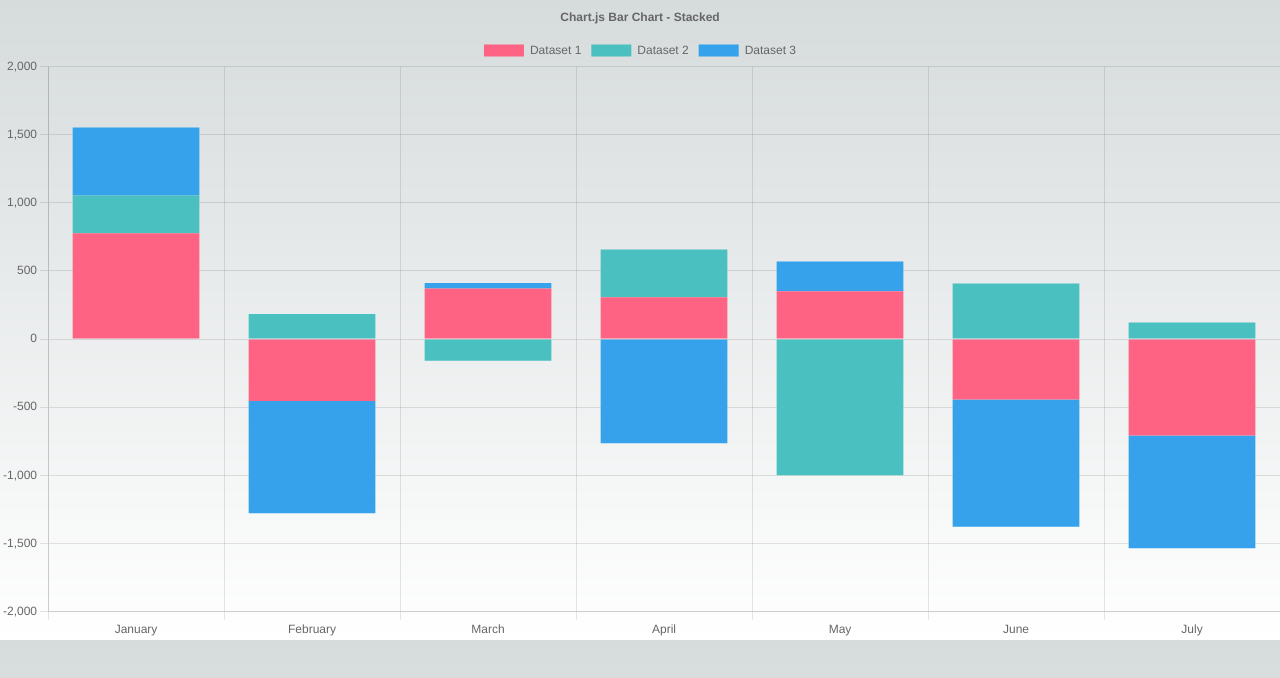
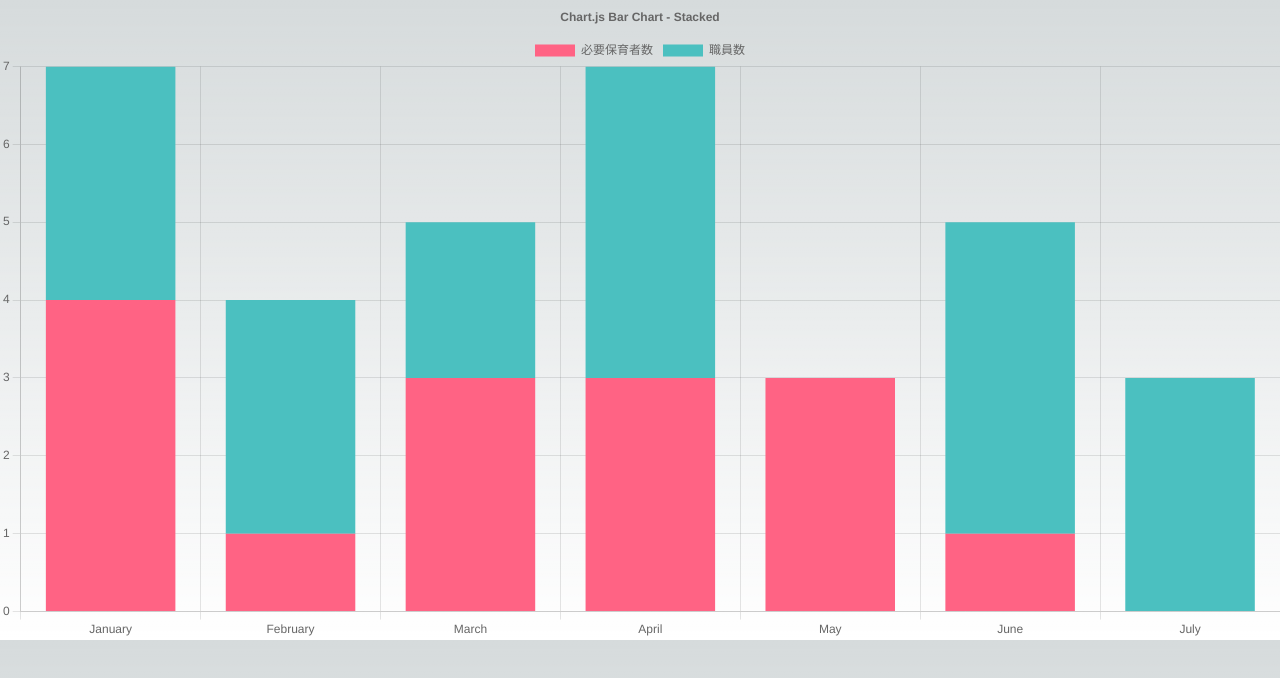
Before and after one commit to KenjiEmura/react-chartjs-2, a Next.js app: page / in a window 1280 px wide. Shown: the top 678 px of the page. Built offline with nearby package versions, Linux system fonts and the light colour scheme.

Commit message:
Changed the labels of the sample data

```diff
--- a/pages/index.tsx
+++ b/pages/index.tsx
@@ -44,20 +44,20 @@ export const data = {
   labels,
   datasets: [
     {
-      label: "Dataset 1",
-      data: labels.map(() => faker.datatype.number({ min: -1000, max: 1000 })),
+      label: "必要保育者数",
+      data: labels.map(() => faker.datatype.number({ min: 0, max: 4 })),
       backgroundColor: "rgb(255, 99, 132)",
     },
     {
-      label: "Dataset 2",
-      data: labels.map(() => faker.datatype.number({ min: -1000, max: 1000 })),
+      label: "職員数",
+      data: labels.map(() => faker.datatype.number({ min: 0, max: 5 })),
       backgroundColor: "rgb(75, 192, 192)",
     },
-    {
-      label: "Dataset 3",
-      data: labels.map(() => faker.datatype.number({ min: -1000, max: 1000 })),
-      backgroundColor: "rgb(53, 162, 235)",
-    },
+    // {
+    //   label: "Dataset 3",
+    //   data: labels.map(() => faker.datatype.number({ min: -1000, max: 1000 })),
+    //   backgroundColor: "rgb(53, 162, 235)",
+    // },
   ],
 };
 
```
